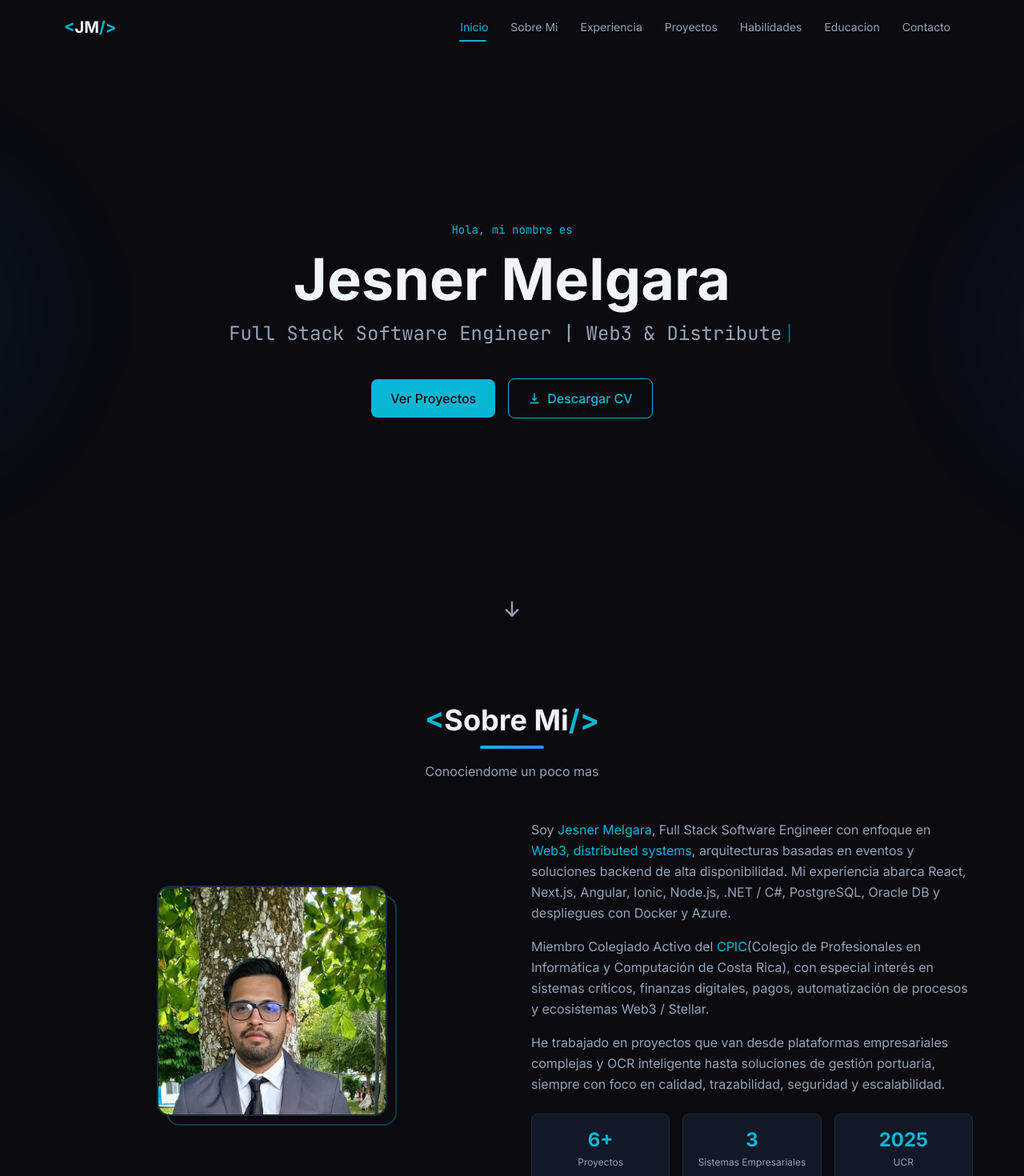
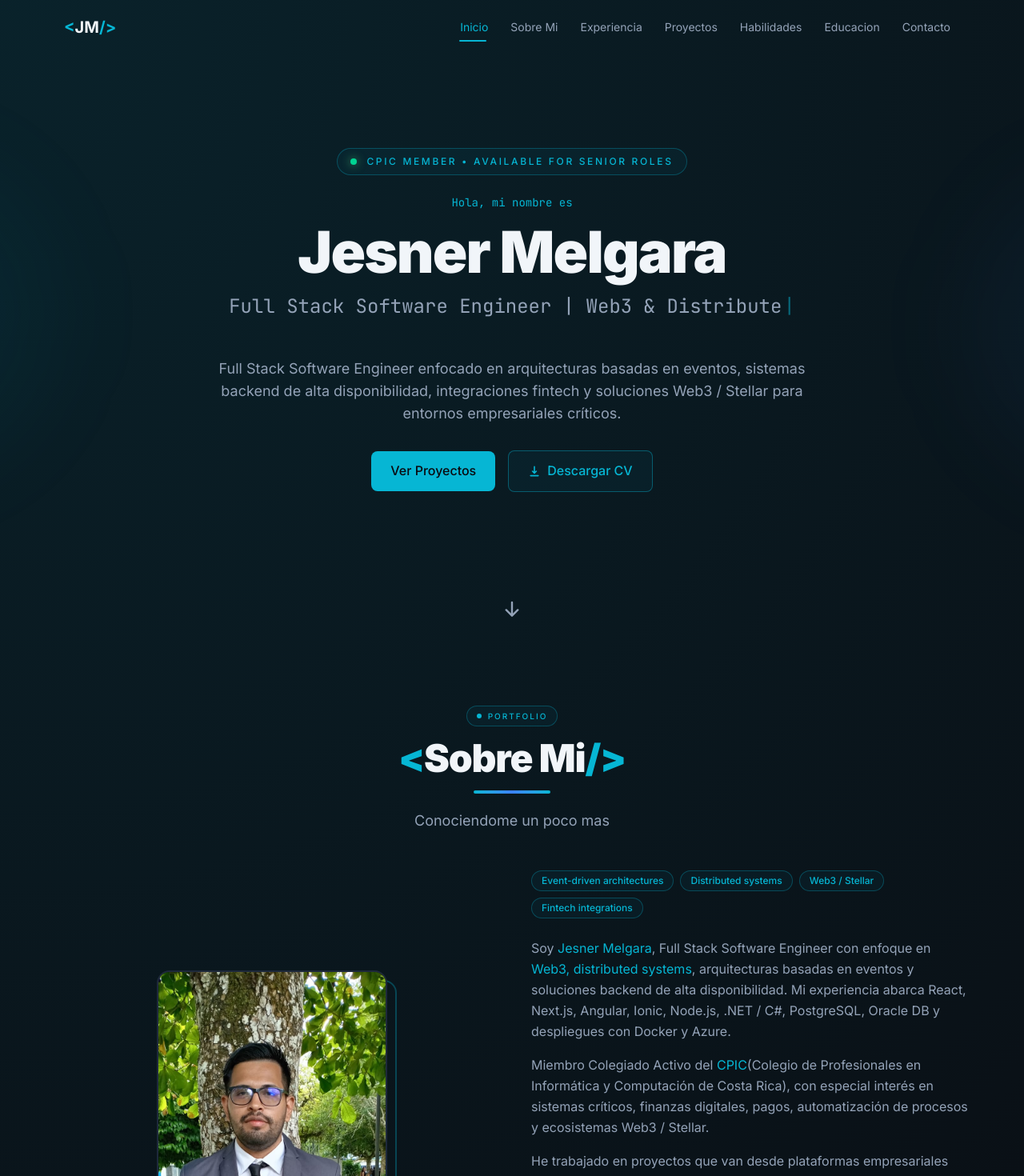
Before and after one commit to JesnerMM/portafolio, a Next.js app: page / in a window 1280 px wide. Shown: the top 1470 px of the page at 80% size. Built offline with nearby package versions, Linux system fonts and the light colour scheme.

Commit message:
Refine portfolio UX/UI

```diff
--- a/src/app/globals.css
+++ b/src/app/globals.css
@@ -16,36 +16,46 @@
   --font-mono: "JetBrains Mono", ui-monospace, monospace;
 }
 
+:root {
+  color-scheme: dark;
+}
+
 html {
   scroll-behavior: smooth;
 }
 
 body {
-  background-color: var(--color-background);
+  background:
+    radial-gradient(circle at top left, rgba(6, 182, 212, 0.14), transparent 30%),
+    radial-gradient(circle at bottom right, rgba(59, 130, 246, 0.12), transparent 25%),
+    var(--color-background);
   color: var(--color-text);
   font-family: var(--font-sans);
+  line-height: 1.6;
 }
 
-/* Scrollbar */
+img {
+  max-width: 100%;
+}
+
+::selection {
+  background-color: rgba(6, 182, 212, 0.35);
+  color: white;
+}
+
 ::-webkit-scrollbar {
-  width: 8px;
+  width: 10px;
 }
 
 ::-webkit-scrollbar-track {
-  background: var(--color-background);
+  background: rgba(15, 23, 42, 0.9);
 }
 
 ::-webkit-scrollbar-thumb {
-  background: var(--color-surface-light);
-  border-radius: 4px;
+  background: linear-gradient(180deg, rgba(6, 182, 212, 0.8), rgba(59, 130, 246, 0.8));
+  border-radius: 9999px;
 }
 
 ::-webkit-scrollbar-thumb:hover {
-  background: var(--color-primary);
+  background: linear-gradient(180deg, rgba(6, 182, 212, 1), rgba(59, 130, 246, 1));
 }
-
-/* Selection */
-::selection {
-  background-color: rgba(6, 182, 212, 0.3);
-  color: white;
-}
--- a/src/components/layout/Footer.tsx
+++ b/src/components/layout/Footer.tsx
@@ -3,35 +3,35 @@ import { SiGithub, SiLinkedin } from "react-icons/si";
 
 export default function Footer() {
   return (
-    <footer className="border-t border-border bg-surface/50">
+    <footer className="border-t border-border/80 bg-surface/40 backdrop-blur-sm">
       <div className="mx-auto max-w-6xl px-4 py-8">
         <div className="flex flex-col items-center justify-between gap-4 md:flex-row">
           {/* Logo */}
-          <a href="#inicio" className="text-lg font-bold">
+          <a href="#inicio" className="text-lg font-bold tracking-tight">
             <span className="text-primary">&lt;</span>
             JM
             <span className="text-primary">/&gt;</span>
           </a>
 
           {/* Social links */}
-          <div className="flex items-center gap-4">
+          <div className="flex items-center gap-3">
             <a
               href="https://github.com/JesnerMM"
               target="_blank"
               rel="noopener noreferrer"
-              className="text-text-secondary transition-colors hover:text-primary"
+              className="flex h-10 w-10 items-center justify-center rounded-full border border-border bg-background/60 text-text-secondary transition-all hover:border-primary/40 hover:text-primary"
               aria-label="GitHub"
             >
-              <SiGithub className="text-xl" />
+              <SiGithub className="text-lg" />
             </a>
             <a
               href="https://www.linkedin.com/in/jesner-eliecer-melgara-murillo-0b4506255/"
               target="_blank"
               rel="noopener noreferrer"
-              className="text-text-secondary transition-colors hover:text-primary"
+              className="flex h-10 w-10 items-center justify-center rounded-full border border-border bg-background/60 text-text-secondary transition-all hover:border-primary/40 hover:text-primary"
               aria-label="LinkedIn"
             >
-              <SiLinkedin className="text-xl" />
+              <SiLinkedin className="text-lg" />
             </a>
           </div>
 
@@ -39,7 +39,7 @@ export default function Footer() {
           <p className="flex items-center gap-1 text-sm text-text-secondary">
             &copy; {new Date().getFullYear()} Jesner Melgara. Hecho con
             <HiHeart className="text-primary" />
-            Next.js y TailwindCSS
+            en Next.js y TailwindCSS
           </p>
         </div>
       </div>
--- a/src/components/sections/AboutSection.tsx
+++ b/src/components/sections/AboutSection.tsx
@@ -5,9 +5,9 @@ import SectionTitle from "@/components/ui/SectionTitle";
 import Image from "next/image";
 
 const stats = [
-  { label: "Proyectos", value: "6+" },
-  { label: "Sistemas Empresariales", value: "3" },
-  { label: "UCR", value: "2025" },
+  { label: "Años de experiencia", value: "7+" },
+  { label: "Sistemas críticos", value: "6" },
+  { label: "CPIC", value: "Activo" },
 ];
 
 export default function AboutSection() {
@@ -51,6 +51,22 @@ export default function AboutSection() {
             transition={{ duration: 0.5 }}
             viewport={{ once: true }}
           >
+            <div className="mb-6 flex flex-wrap gap-2">
+              {[
+                "Event-driven architectures",
+                "Distributed systems",
+                "Web3 / Stellar",
+                "Fintech integrations",
+              ].map((tag) => (
+                <span
+                  key={tag}
+                  className="rounded-full border border-primary/30 bg-primary/5 px-3 py-1 text-xs font-medium text-primary"
+                >
+                  {tag}
+                </span>
+              ))}
+            </div>
+
             <p className="mb-4 leading-relaxed text-text-secondary">
               Soy <span className="text-primary">Jesner Melgara</span>, Full Stack
               Software Engineer con enfoque en <span className="text-primary">Web3, distributed systems</span>,
--- a/src/components/sections/HeroSection.tsx
+++ b/src/components/sections/HeroSection.tsx
@@ -53,10 +53,20 @@ export default function HeroSection() {
       </div>
 
       <div className="relative z-10 text-center">
+        <motion.div
+          initial={{ opacity: 0, y: 20 }}
+          animate={{ opacity: 1, y: 0 }}
+          transition={{ delay: 0.2 }}
+          className="mb-6 inline-flex items-center gap-3 rounded-full border border-primary/30 bg-primary/5 px-4 py-2 text-xs font-medium uppercase tracking-[0.22em] text-primary"
+        >
+          <span className="h-2 w-2 rounded-full bg-emerald-400 shadow-[0_0_12px_rgba(74,222,128,0.7)]" />
+          CPIC Member • Available for senior roles
+        </motion.div>
+
         <motion.p
           initial={{ opacity: 0, y: 20 }}
           animate={{ opacity: 1, y: 0 }}
-          transition={{ delay: 0.2 }}
+          transition={{ delay: 0.3 }}
           className="mb-4 font-mono text-sm text-primary"
         >
           Hola, mi nombre es
@@ -66,7 +76,7 @@ export default function HeroSection() {
           initial={{ opacity: 0, y: 20 }}
           animate={{ opacity: 1, y: 0 }}
           transition={{ delay: 0.4 }}
-          className="mb-4 text-5xl font-bold md:text-7xl"
+          className="mb-4 text-5xl font-black tracking-tight md:text-7xl"
         >
           Jesner Melgara
         </motion.h1>
@@ -75,11 +85,22 @@ export default function HeroSection() {
           initial={{ opacity: 0, y: 20 }}
           animate={{ opacity: 1, y: 0 }}
           transition={{ delay: 0.6 }}
-          className="mb-8 h-10 font-mono text-xl text-text-secondary md:text-2xl"
+          className="mb-8 min-h-12 font-mono text-lg text-text-secondary md:text-2xl"
         >
           <span>{text}</span>
           <span className="ml-0.5 animate-pulse text-primary">|</span>
         </motion.div>
+
+        <motion.p
+          initial={{ opacity: 0, y: 20 }}
+          animate={{ opacity: 1, y: 0 }}
+          transition={{ delay: 0.75 }}
+          className="mx-auto mb-8 max-w-3xl text-base text-text-secondary md:text-lg"
+        >
+          Full Stack Software Engineer enfocado en arquitecturas basadas en eventos,
+          sistemas backend de alta disponibilidad, integraciones fintech y soluciones
+          Web3 / Stellar para entornos empresariales críticos.
+        </motion.p>
 
         <motion.div
           initial={{ opacity: 0, y: 20 }}
@@ -97,7 +118,7 @@ export default function HeroSection() {
             href="/Jesner-Melgara-CV.pdf"
             download
             target="_blank"
-            className="flex items-center gap-2 rounded-lg border border-primary px-6 py-3 font-medium text-primary transition-all hover:bg-primary/10"
+            className="flex items-center gap-2 rounded-lg border border-primary/40 bg-primary/5 px-6 py-3 font-medium text-primary transition-all hover:bg-primary/10"
           >
             <HiDownload />
             Descargar CV
--- a/src/components/sections/SkillsSection.tsx
+++ b/src/components/sections/SkillsSection.tsx
@@ -23,10 +23,10 @@ export default function SkillsSection() {
                 whileInView={{ opacity: 1, y: 0 }}
                 transition={{ duration: 0.5, delay: catIndex * 0.1 }}
                 viewport={{ once: true }}
-                className="rounded-xl border border-border bg-surface p-6"
+                className="rounded-2xl border border-border bg-surface p-6 shadow-[0_0_0_1px_rgba(15,23,42,0.5)] transition-all duration-300 hover:border-primary/30 hover:shadow-[0_0_25px_rgba(6,182,212,0.06)]"
               >
                 <div className="mb-4 flex items-center gap-3">
-                  <div className="rounded-lg bg-primary/10 p-2">
+                  <div className="rounded-xl border border-primary/20 bg-primary/10 p-2.5">
                     <CategoryIcon className="text-xl text-primary" />
                   </div>
                   <h3 className="text-lg font-semibold">{category.title}</h3>
--- a/src/components/ui/SectionTitle.tsx
+++ b/src/components/ui/SectionTitle.tsx
@@ -16,14 +16,20 @@ export default function SectionTitle({ title, subtitle }: SectionTitleProps) {
       viewport={{ once: true }}
       className="mb-12 text-center"
     >
-      <h2 className="text-3xl font-bold md:text-4xl">
+      <div className="mb-4 inline-flex items-center gap-2 rounded-full border border-primary/30 bg-primary/5 px-3 py-1 text-[10px] font-medium uppercase tracking-[0.2em] text-primary">
+        <span className="h-1.5 w-1.5 rounded-full bg-primary" />
+        Portfolio
+      </div>
+      <h2 className="text-3xl font-black tracking-tight md:text-5xl">
         <span className="text-primary">&lt;</span>
         {title}
         <span className="text-primary">/&gt;</span>
       </h2>
-      <div className="mx-auto mt-3 h-1 w-20 rounded-full bg-gradient-to-r from-primary to-accent" />
+      <div className="mx-auto mt-4 h-1 w-24 rounded-full bg-gradient-to-r from-primary via-accent to-primary" />
       {subtitle && (
-        <p className="mt-4 text-text-secondary">{subtitle}</p>
+        <p className="mx-auto mt-5 max-w-2xl text-base text-text-secondary md:text-lg">
+          {subtitle}
+        </p>
       )}
     </motion.div>
   );
--- a/src/components/ui/TimelineItem.tsx
+++ b/src/components/ui/TimelineItem.tsx
@@ -31,14 +31,14 @@ export default function TimelineItem({
       <div className="absolute bottom-0 left-[15px] top-8 w-px bg-border md:left-[23px]" />
 
       {/* Card */}
-      <div className="rounded-xl border border-border bg-surface p-6 transition-colors hover:border-primary/30">
+      <div className="rounded-2xl border border-border bg-surface p-6 shadow-[0_0_0_1px_rgba(15,23,42,0.5)] transition-all duration-300 hover:border-primary/40 hover:shadow-[0_0_25px_rgba(6,182,212,0.08)]">
         <div className="mb-2 flex flex-wrap items-center gap-3">
-          <h3 className="text-xl font-bold">{experience.company}</h3>
-          <span className="rounded-full bg-primary/10 px-3 py-1 text-xs font-medium text-primary">
+          <h3 className="text-xl font-bold text-text">{experience.company}</h3>
+          <span className="rounded-full border border-primary/30 bg-primary/5 px-3 py-1 text-xs font-medium text-primary">
             {experience.period}
           </span>
         </div>
-        <p className="mb-3 font-medium text-primary">{experience.role}</p>
+        <p className="mb-3 text-base font-semibold text-primary">{experience.role}</p>
         <p className="mb-4 text-sm leading-relaxed text-text-secondary">
           {experience.description}
         </p>
```
